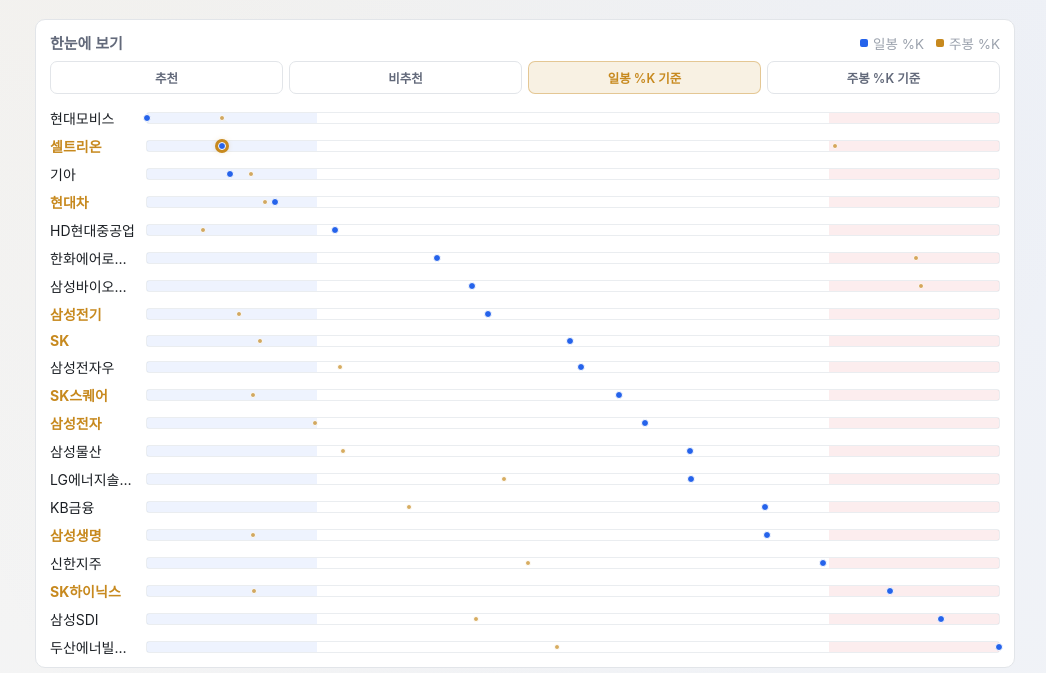
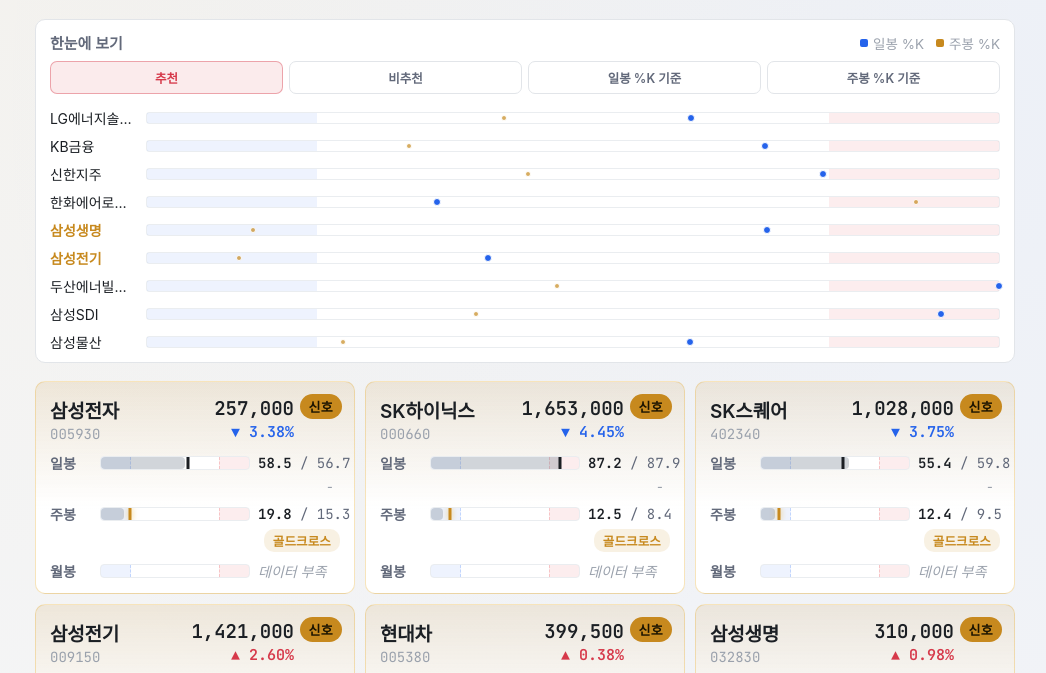
Before and after one commit to tth0179-pixel/-STOCH-RSI, a plain HTML site: page index.html in a window 1280 px wide. Shown: the part 115-788 px from the top of the page, without its empty margins (115-1161 px from the left). Drawn offline with Linux system fonts and the light colour scheme; a web font is replaced by a local one.

Commit message:
Add files via upload

```diff
--- a/index.html
+++ b/index.html
@@ -414,9 +414,9 @@
     </div>
   </div>
   <div class="ov-sort-tabs">
-    <button class="ov-sort-tab ov-tab-recommend" id="ov-sort-recommend" onclick="setOverviewSort('recommend')">추천</button>
+    <button class="ov-sort-tab ov-tab-recommend active" id="ov-sort-recommend" onclick="setOverviewSort('recommend')">추천</button>
     <button class="ov-sort-tab ov-tab-avoid" id="ov-sort-avoid" onclick="setOverviewSort('avoid')">비추천</button>
-    <button class="ov-sort-tab active" id="ov-sort-daily" onclick="setOverviewSort('daily')">일봉 %K 기준</button>
+    <button class="ov-sort-tab" id="ov-sort-daily" onclick="setOverviewSort('daily')">일봉 %K 기준</button>
     <button class="ov-sort-tab" id="ov-sort-weekly" onclick="setOverviewSort('weekly')">주봉 %K 기준</button>
   </div>
   <div id="overview-chart"></div>
@@ -911,7 +911,7 @@ const FALLBACK_DATA = {
 };
 
 let OV_STOCKS = [];
-let OV_SORT = 'daily';
+let OV_SORT = 'recommend';
 
 function setOverviewSort(mode){
   OV_SORT = mode;
```
